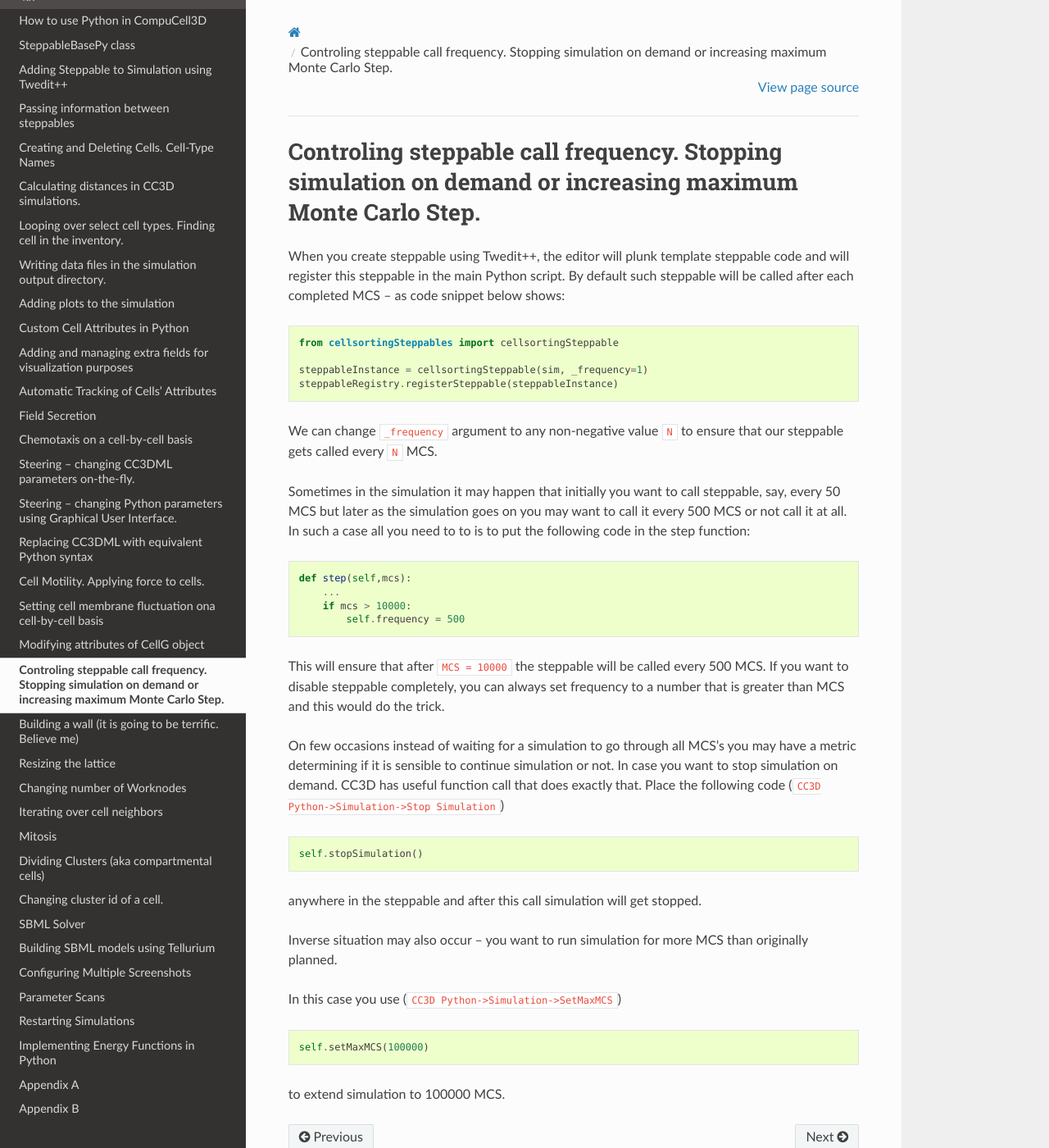
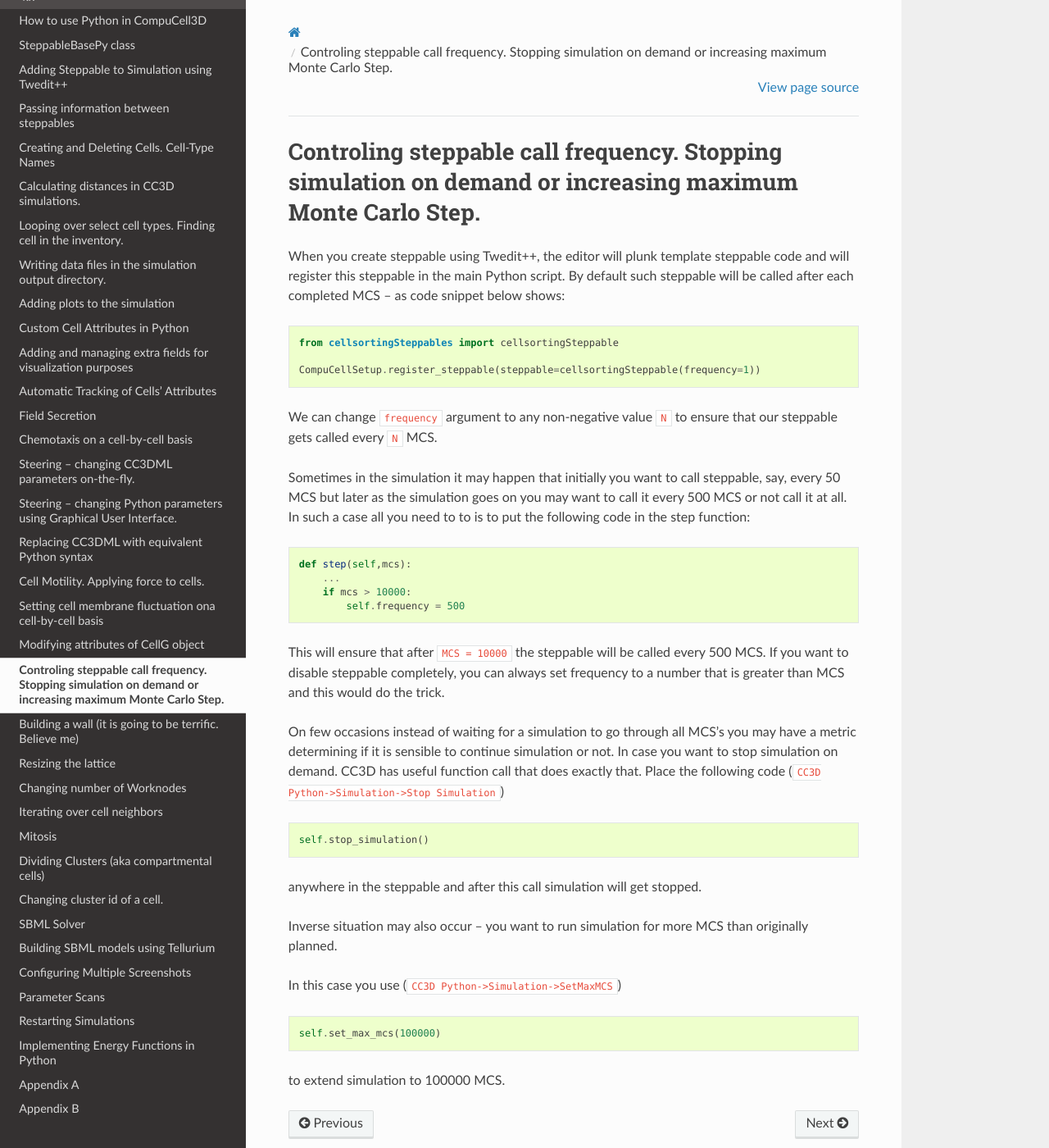
Before and after one commit to CompuCell3D/PythonScriptingManual, a Sphinx documentation site: the page built from docs/controlling_steppable_call_frequency_stopping_simulation_on_demand_or_increasing_maximum_monte_carlo_step.rst, in a window 1280 px wide and 1400 px high. Shown: the whole window at 82% size. Built offline with Sphinx 7.4.7 and the Read the Docs theme 2.0.0, drawn with Linux system fonts in a browser that asks for light colours.

Commit message:
updated chapter on steppable call frequency

```diff
--- a/docs/controlling_steppable_call_frequency_stopping_simulation_on_demand_or_increasing_maximum_monte_carlo_step.rst
+++ b/docs/controlling_steppable_call_frequency_stopping_simulation_on_demand_or_increasing_maximum_monte_carlo_step.rst
@@ -10,10 +10,9 @@ MCS – as code snippet below shows:
 
     from cellsortingSteppables import cellsortingSteppable
 
-    steppableInstance = cellsortingSteppable(sim, _frequency=1)
-    steppableRegistry.registerSteppable(steppableInstance)
+    CompuCellSetup.register_steppable(steppable=cellsortingSteppable(frequency=1))
 
-We can change ``_frequency`` argument to any non-negative value ``N`` to ensure
+We can change ``frequency`` argument to any non-negative value ``N`` to ensure
 that our steppable gets called every ``N`` MCS.
 
 Sometimes in the simulation it may happen that initially you want to
@@ -42,7 +41,7 @@ code (``CC3D Python->Simulation->Stop Simulation``)
 
 .. code-block:: python
 
-    self.stopSimulation()
+    self.stop_simulation()
 
 anywhere in the steppable and after this call simulation will get
 stopped.
@@ -54,6 +53,6 @@ In this case you use (``CC3D Python->Simulation->SetMaxMCS``)
 
 .. code-block:: python
 
-    self.setMaxMCS(100000)
+    self.set_max_mcs(100000)
 
 to extend simulation to 100000 MCS.
```
